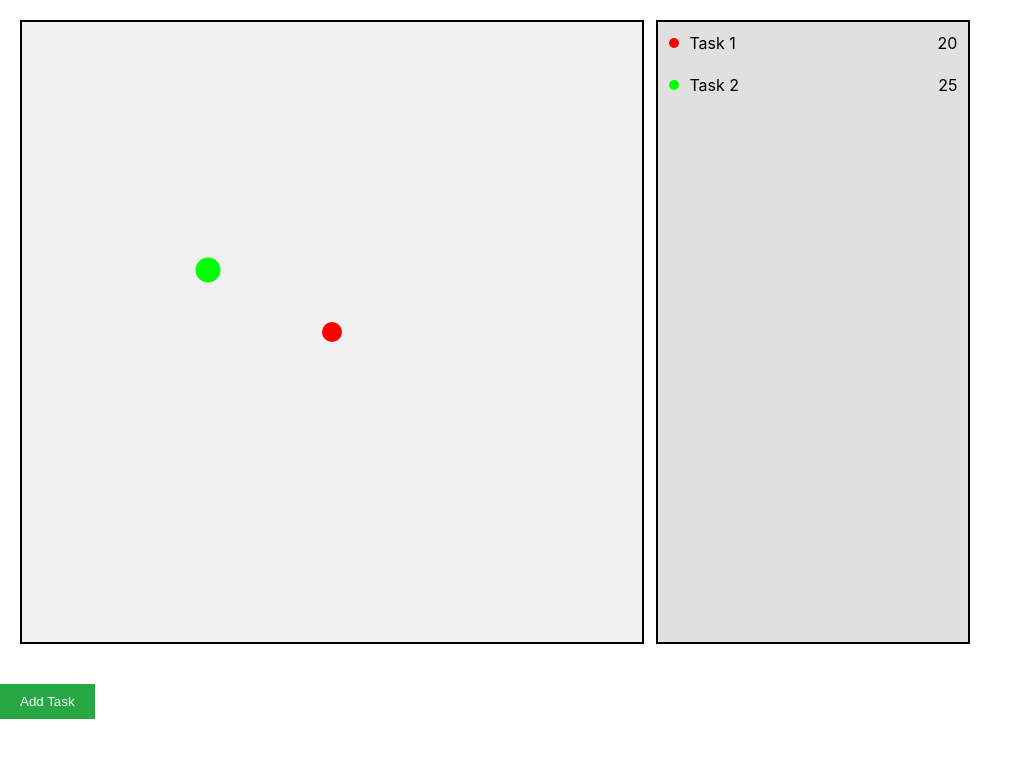
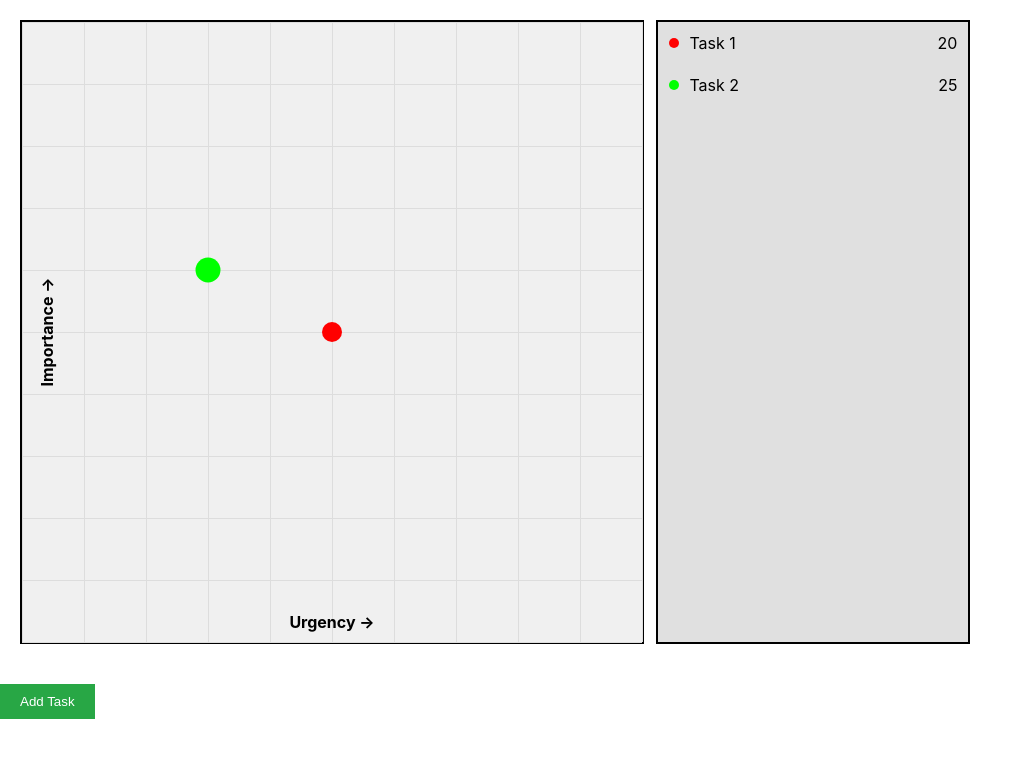
Before and after one commit to kennbyee25/interactive-eisenhower, a React (Create React App) app: page / in a window 1280 px wide. Shown: the top 758 px of the page, without its empty margins (0-1033 px from the left). Built offline with nearby package versions, Linux system fonts and the light colour scheme; the HTML template or start-up script is replaced by a standard one.

Commit message:
add graph labels and axes

```diff
--- a/src/components/Graph/Graph.css
+++ b/src/components/Graph/Graph.css
@@ -2,6 +2,53 @@
     width: 100%;
     height: 100%;
     position: relative;
+  }
+
+  .grid {
+    position: absolute;
+    width: 100%;
+    height: 100%;
+    pointer-events: none; /* Allow clicks to pass through to the graph */
+  }
+
+  .grid-line {
+    position: absolute;
+    background-color: #ddd;
+  }
+
+  .grid-line.vertical {
+    width: 1px;
+    height: 100%;
+  }
+
+  .grid-line.horizontal {
+    height: 1px;
+    width: 100%;
+  }
+
+  .labels {
+    position: absolute;
+    width: 100%;
+    height: 100%;
+    pointer-events: none; /* Allow clicks to pass through to the graph */
+  }
+
+  .x-label {
+    position: absolute;
+    bottom: 10px;
+    left: 50%;
+    transform: translateX(-50%);
+    font-weight: bold;
+    font-size: 16px;
+  }
+
+  .y-label {
+    position: absolute;
+    top: 50%;
+    left: -30px;
+    transform: translateY(-50%) rotate(-90deg);
+    font-weight: bold;
+    font-size: 16px;
   }
 
   .task-dot {
--- a/src/components/Graph/Graph.js
+++ b/src/components/Graph/Graph.js
@@ -42,6 +42,18 @@ const Graph = ({ tasks, onSelectTask, selectedTaskId, onDeselectTask, onTaskChan
       onMouseUp={handleMouseUp}
       ref={graphRef}
     >
+      <div className="grid">
+        {[...Array(11)].map((_, i) => (
+          <React.Fragment key={i}>
+            <div className="grid-line vertical" style={{ left: `${i * 10}%` }}></div>
+            <div className="grid-line horizontal" style={{ top: `${i * 10}%` }}></div>
+          </React.Fragment>
+        ))}
+      </div>
+      <div className="labels">
+        <div className="x-label">Urgency &rarr;</div>
+        <div className="y-label">Importance &rarr;</div>
+      </div>
       {tasks.map(task => (
         <div
           key={task.id}
```
